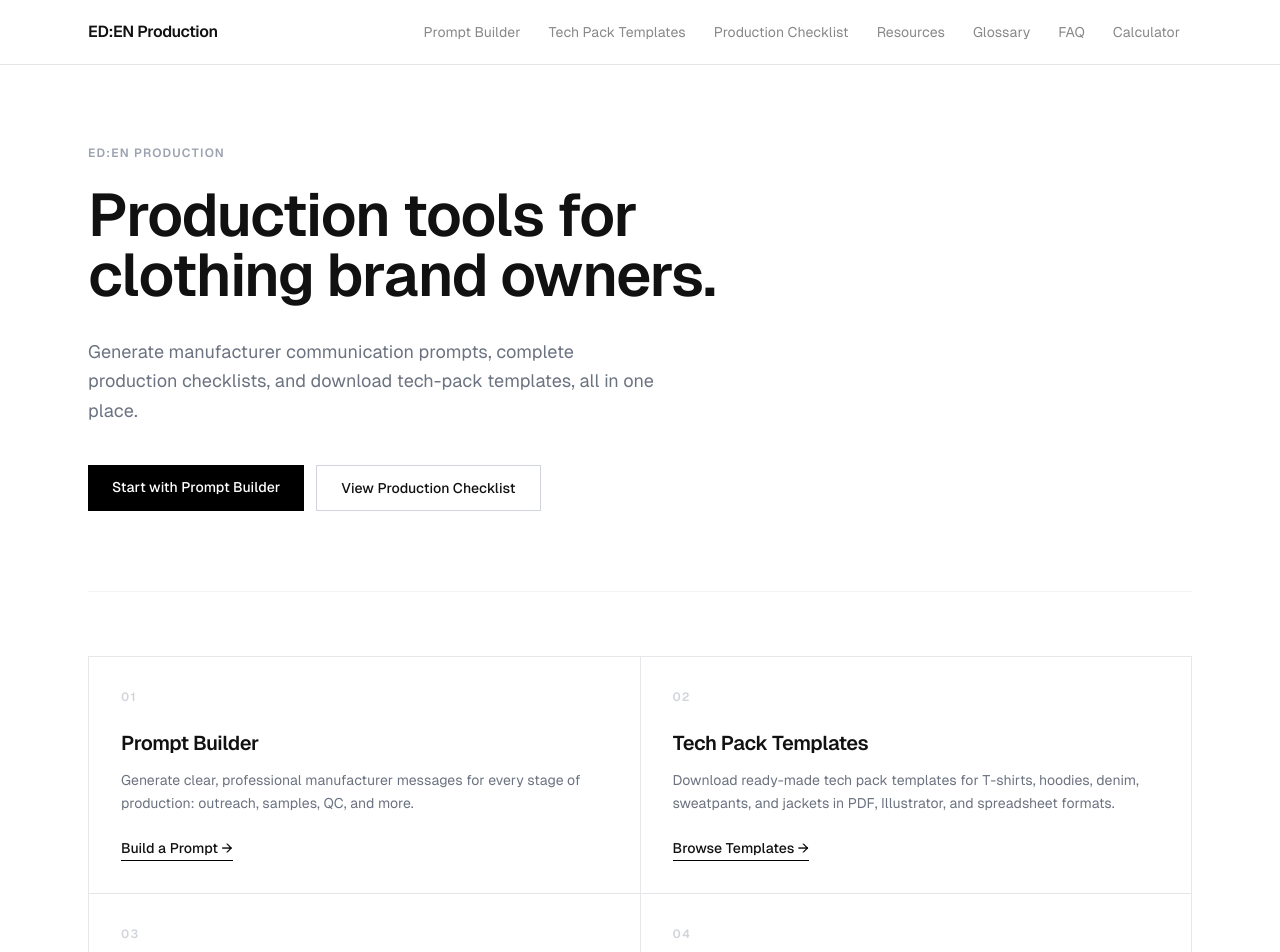
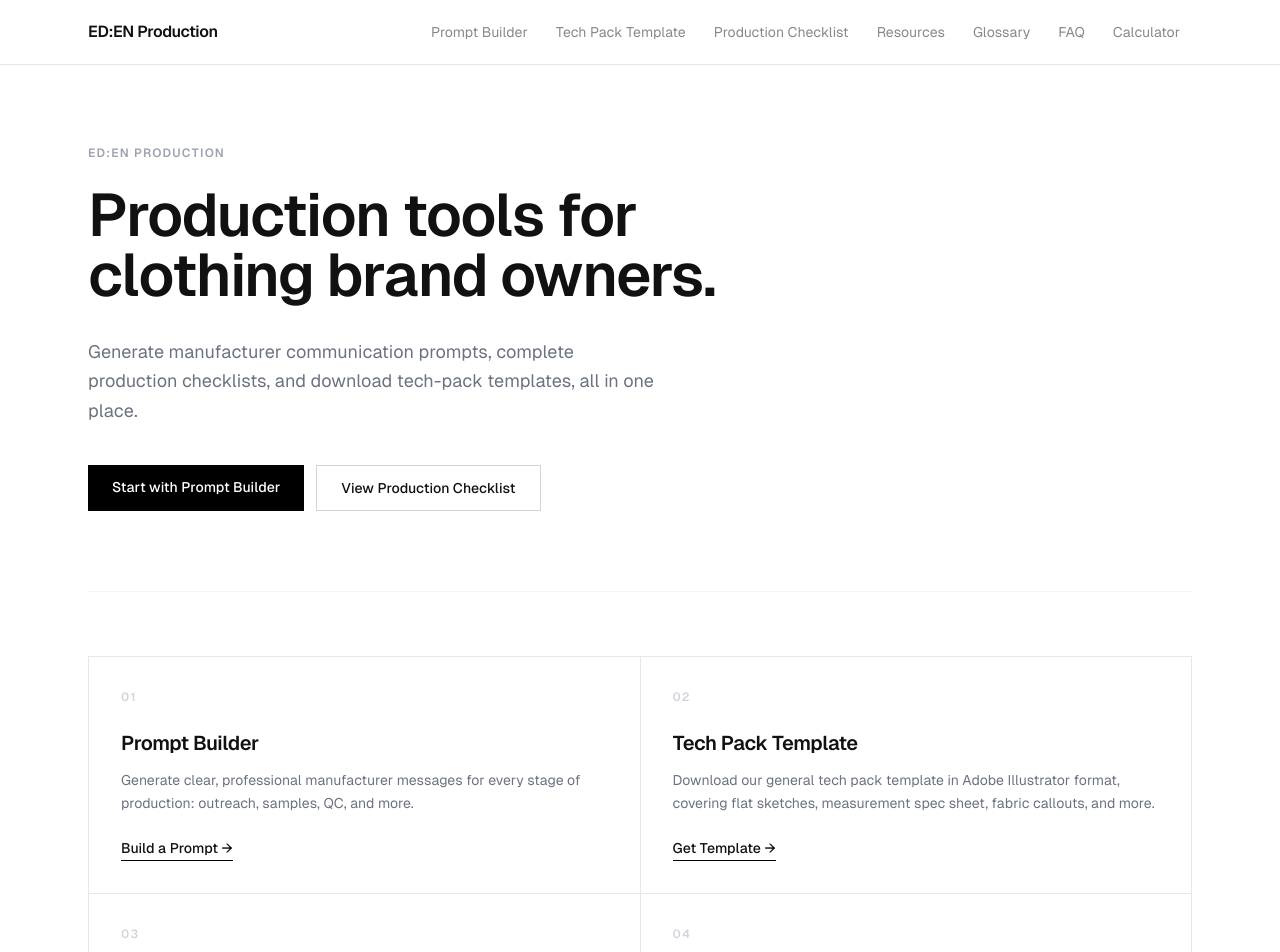
Before and after one commit to johndotpark/ed-en-core, a Next.js app: page / in a window 1280 px wide. Shown: the top 952 px of the page. Built offline with nearby package versions, Linux system fonts and the light colour scheme.

Commit message:
Update Tech Pack Templates to singular throughout
https://claude.ai/code/session_01Y8T3NcV2ve7i5mXDiR6ZGf

```diff
--- a/app/page.tsx
+++ b/app/page.tsx
@@ -11,11 +11,11 @@ const FEATURES = [
   },
   {
     href: "/templates",
-    title: "Tech Pack Templates",
+    title: "Tech Pack Template",
     label: "02",
     description:
-      "Download ready-made tech pack templates for T-shirts, hoodies, denim, sweatpants, and jackets in PDF, Illustrator, and spreadsheet formats.",
-    cta: "Browse Templates",
+      "Download our general tech pack template in Adobe Illustrator format, covering flat sketches, measurement spec sheet, fabric callouts, and more.",
+    cta: "Get Template",
   },
   {
     href: "/checklist",
--- a/components/ui/Nav.tsx
+++ b/components/ui/Nav.tsx
@@ -6,7 +6,7 @@ import { usePathname } from "next/navigation";
 const NAV_LINKS = [
   { href: "/", label: "Home" },
   { href: "/prompt-builder", label: "Prompt Builder" },
-  { href: "/templates", label: "Tech Pack Templates" },
+  { href: "/templates", label: "Tech Pack Template" },
   { href: "/checklist", label: "Production Checklist" },
   { href: "/resources", label: "Resources" },
   { href: "/glossary", label: "Glossary" },
```
